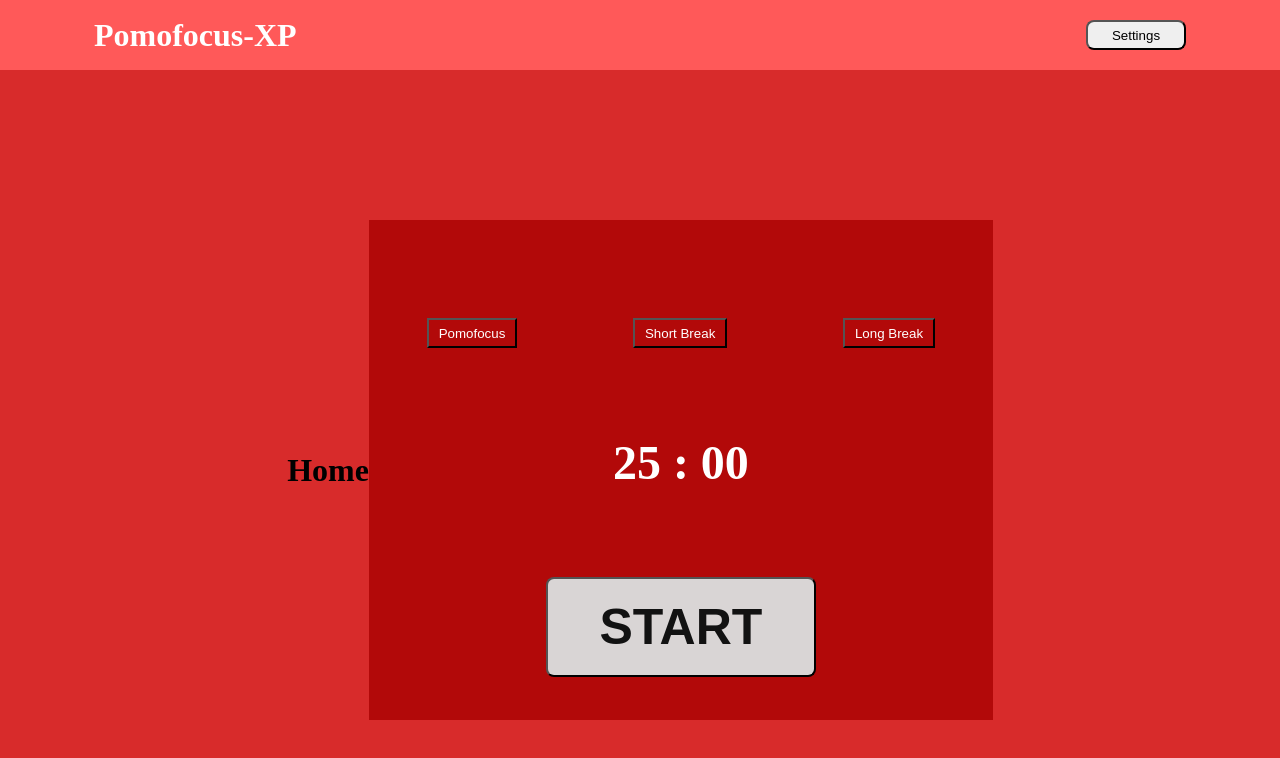
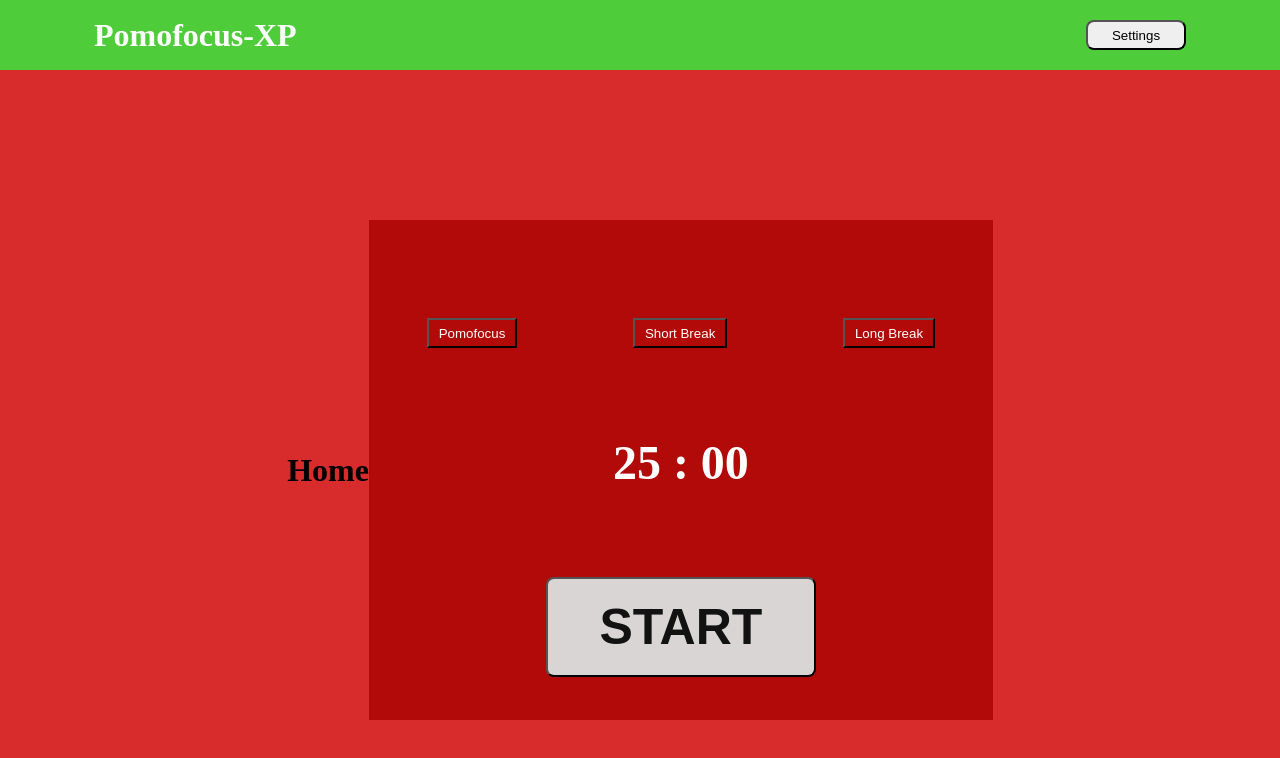
Before and after one commit to wilian-tavares/PomoPrize, a React (Create React App) app: page / in a window 1280 px wide. Shown: the top 758 px of the page. Built offline with nearby package versions, Linux system fonts and the light colour scheme.

Commit message:
STYLE: Component Timer / Homer Background mudam de acordo com o Timer (Focus, Short, Long

```diff
--- a/src/components/CardTimer/cardTimer.module.scss
+++ b/src/components/CardTimer/cardTimer.module.scss
@@ -8,7 +8,7 @@
     width: 80%;
     height: 500px;
 
-    background-color: var(--primary2);
+    // background-color: var(--primary2);
 
     strong {
         font-size: 48px;
@@ -55,13 +55,11 @@
     width: 100%;
     height: 30px;
     margin-top: 55px;
-    // background-color: aliceblue;
 
     display: flex;
     justify-content: space-around;
 
     button {
-        background-color: var(--primary2);
         color: var(--white);
         padding: 10px;
         display: flex;
@@ -71,3 +69,36 @@
 
 
 }
+
+.focus {
+
+        background-color: var(--primary2);
+        button {
+            background-color: var(--primary2);
+
+        }
+
+
+}
+
+.short {
+
+    background-color: var(--blue2);
+    button {
+        background-color: var(--blue2);
+
+    }
+
+
+}
+
+.long {
+
+        background-color: var(--success2);
+        button {
+            background-color: var(--success2);
+
+        }
+
+
+}
--- a/src/components/CardTimer/index.tsx
+++ b/src/components/CardTimer/index.tsx
@@ -18,6 +18,7 @@ interface CardtimerProps {
     LongTimer: () => void;
 
     Short: boolean;
+    theme: string;
 
 }
 
@@ -26,10 +27,10 @@ export default function CardTimer({ Minutes, ShortBreak,
     LongBreak, Seconds,
     Running, Pause, Start, Reload,
     FocusTimer, ShortTimer, LongTimer,
-    Short,
+    Short, theme
 }: CardtimerProps) {
     return (
-        <div className={styles.cardContainer}>
+        <div className={`${styles.cardContainer} ${styles[theme]}`}>
             <div className={styles.shieldButtons}>
                 <button onClick={FocusTimer}>Pomofocus</button>
                 <button onClick={ShortTimer}>Short Break</button>
--- a/src/components/Header/header.module.scss
+++ b/src/components/Header/header.module.scss
@@ -1,5 +1,8 @@
-#Header {
-    background-color: var(--primary-1);
+#header {
+    // background-color: var(--primary2); // focus
+    //background-color: var(--blue2);    // short
+    background-color: var(--success);    // long
+
     height: 70px;
     width: 100%;
     display: flex;
@@ -8,7 +11,8 @@
 
     #logo {
         margin-left: 94px;
-        color: var(--white)
+        color: var(--white);
+
     }
     button {
         margin-right: 94px;
@@ -18,3 +22,18 @@
         cursor: pointer;
     }
 }
+
+.focus {
+    background-color: var(--primary2);
+
+}
+
+.short {
+    background-color: var(--blue2);
+
+}
+
+.long {
+    background-color: var(--success2);
+
+}
--- a/src/components/Header/index.tsx
+++ b/src/components/Header/index.tsx
@@ -1,11 +1,21 @@
 import React from 'react';
-import  styles from './header.module.scss'
+import styles from './header.module.scss'
+import { useState, useEffect } from 'react';
+
+interface HeaderProps {
+    theme: string;
+}
 
 
-export default function Header(){
-    return(
-        <div id={styles.Header}>
+export default function Header({ theme }: HeaderProps) {
+
+
+
+    return (
+         <div  id={styles.header} className={`styles.${theme}`}>
+
             <h1 id={styles.logo}>Pomofocus-XP</h1>
+
 
             <button>
                 Settings
--- a/src/pages/Home/home.module.scss
+++ b/src/pages/Home/home.module.scss
@@ -1,5 +1,5 @@
 .containerHome {
-    background-color: var(--primary);
+    background-color: var(--blue);
     height: 100vh;
     width: 100%;
 
@@ -7,6 +7,16 @@
     align-items: center;
     justify-content: center;
 
+}
 
+.focus {
+    background-color: var(--primary);
+}
 
+.short {
+    background-color: var(--blue);
 }
+
+.long {
+    background-color: var(--success);
+}
--- a/src/pages/Home/index.tsx
+++ b/src/pages/Home/index.tsx
@@ -21,6 +21,8 @@ export default function Home() {
     const [long, setLong] = useState<boolean>(false)
 
     const [stage, setStage] = useState<number>(1)
+
+     const [theme, setTheme] = useState<string>('')
 
     // funções Timer
 
@@ -58,7 +60,7 @@ export default function Home() {
     }
     function Reload() {
 
-        if(focus === true && stage < 4) {
+        if (focus === true && stage < 4) {
             setShort(true)
             setFocus(false)
             setLong(false)
@@ -79,7 +81,7 @@ export default function Home() {
 
         }
 
-        else if (short === true){
+        else if (short === true) {
             setFocus(true)
             setLong(false)
             setShort(false)
@@ -87,7 +89,7 @@ export default function Home() {
             setRunning(false)
 
         }
-        else if(long === true) {
+        else if (long === true) {
             setFocus(true)
             setLong(false)
             setShort(false)
@@ -160,7 +162,7 @@ export default function Home() {
             setRunning(false)
 
         }
-        else if(seconds === 0 && minutes === 0 && short === true ) {
+        else if (seconds === 0 && minutes === 0 && short === true) {
             setFocus(true)
             setShort(false)
             setLong(false)
@@ -170,7 +172,7 @@ export default function Home() {
         }
 
 
-        else if(seconds === 0 && minutes === 0 &&  long === true) {
+        else if (seconds === 0 && minutes === 0 && long === true) {
             setFocus(true)
             setShort(false)
             setLong(false)
@@ -181,13 +183,39 @@ export default function Home() {
     }, [seconds, minutes,])
 
 
+    useEffect(() => {
+
+        if (focus === true) {
+            setTheme('focus')
+        }
+        else if (short === true) {
+            setTheme('short')
+        }
+        else if (long === true) {
+            setTheme('long')
+        }
+    }, [focus, short, long])
 
 
     return (
-        <div className={styles.containerHome}>
+        <div className={`${styles.containerHome} ${styles[theme]}`}>
             <h1>Home</h1>
 
-            <CardTimer Minutes={minutes} ShortBreak={shortBreak} LongBreak={longBreak} Seconds={seconds} Running={running} Start={() => Start()} Pause={() => Pause()} Reload={() => Reload()} FocusTimer={() => FocusTimer()} ShortTimer={() => ShortTimer()} LongTimer={() => LongTimer()} Short={short} />
+            <CardTimer
+                  theme={theme}
+
+                Minutes={minutes}
+                ShortBreak={shortBreak}
+                LongBreak={longBreak}
+                Seconds={seconds}
+                Running={running}
+                Start={() => Start()}
+                Pause={() => Pause()}
+                Reload={() => Reload()}
+                FocusTimer={() => FocusTimer()}
+                ShortTimer={() => ShortTimer()}
+                LongTimer={() => LongTimer()}
+                Short={short} />
 
         </div>
     )
--- a/src/routes.js
+++ b/src/routes.js
@@ -6,7 +6,7 @@ import Header from './components/Header';
 export default function RoutesApp() {
     return (
         <BrowserRouter>
-            <Header />
+            <Header theme={Home.theme} />
             <Routes>
                 <Route path="/" element={<Home />} />
             </Routes>
```
